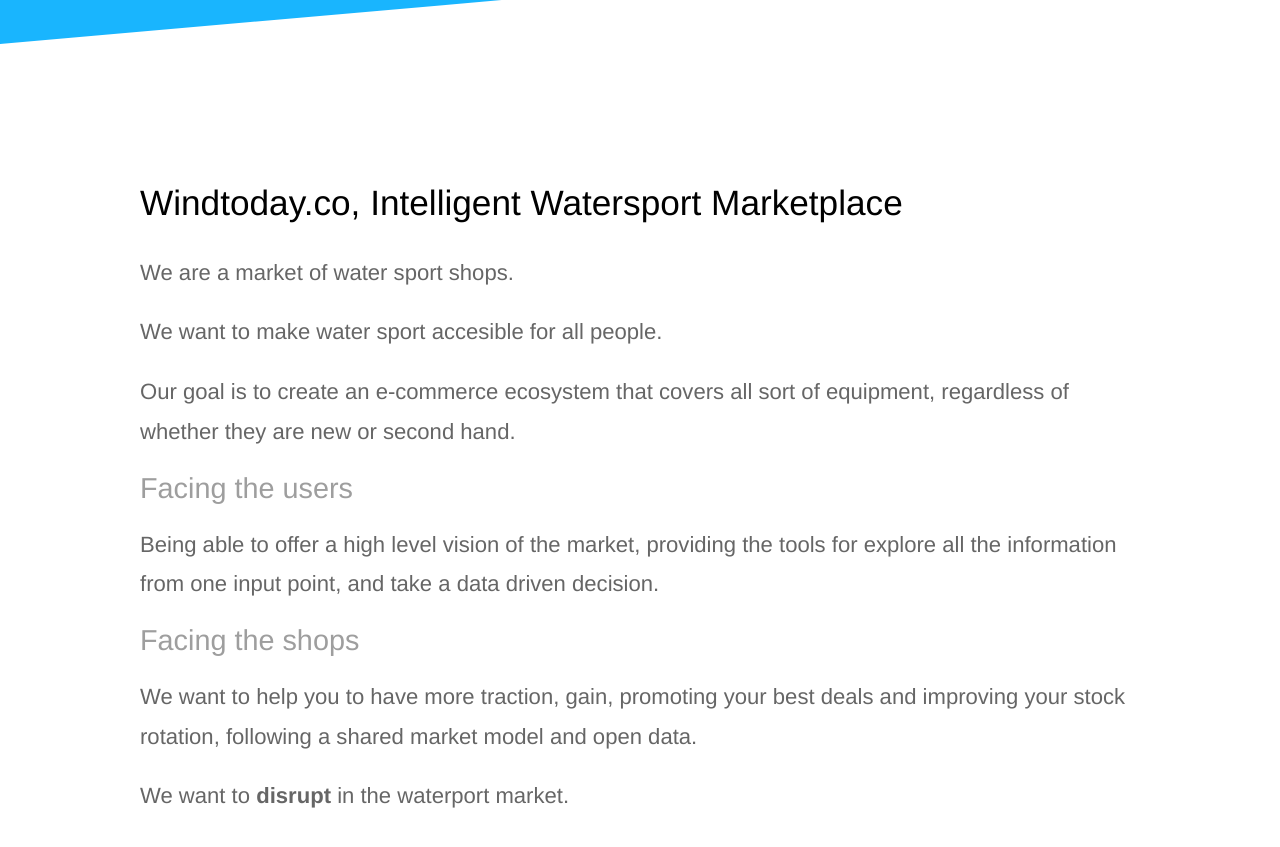
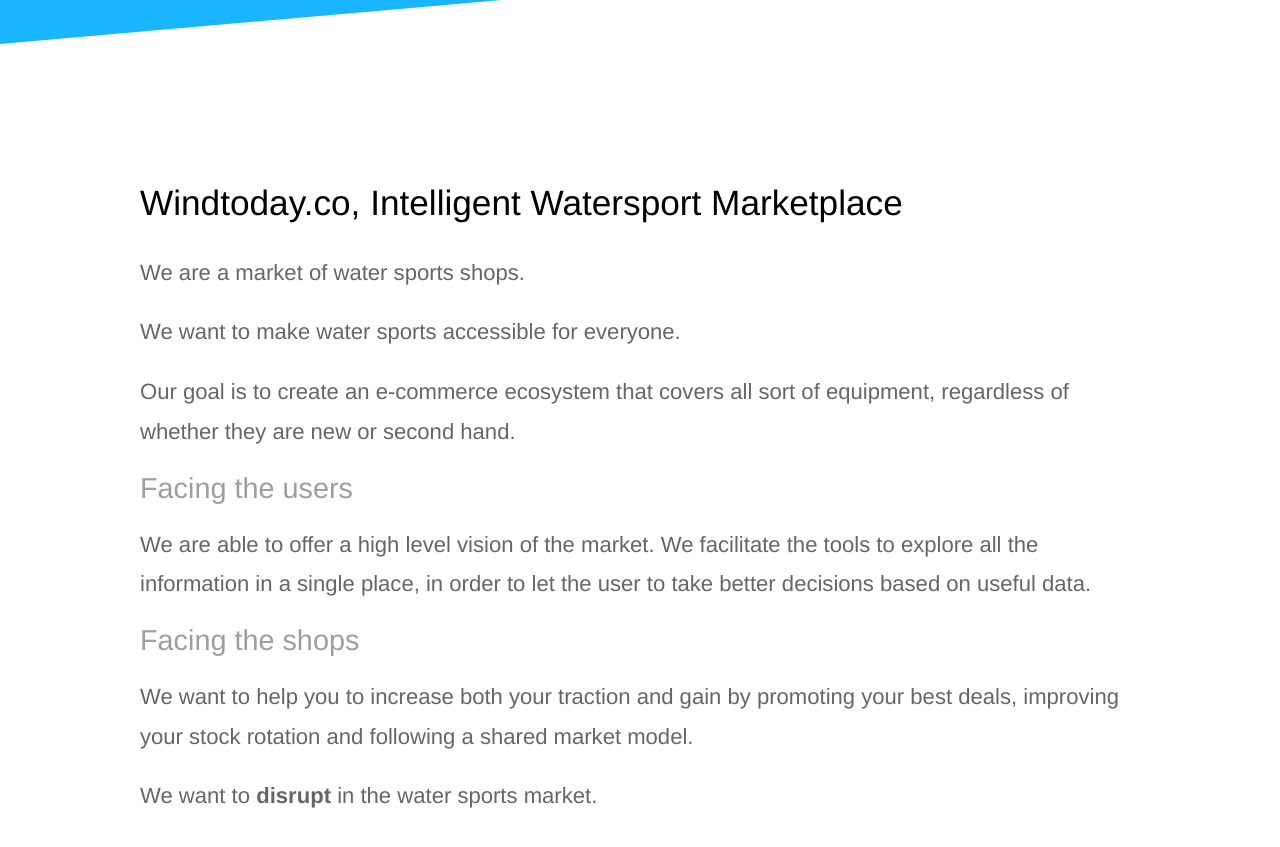
Before and after one commit to windtoday/windtoday-blog, a Jekyll site: the page built from about.md, in a window 1280 px wide and 900 px high, scrolled down 504 px. Shown: the top 847 px of the window. Built offline with Jekyll 4.4.1, drawn with Linux system fonts in a browser that asks for light colours; comment, search, counter and statistics services are not loaded.

Commit message:
Update about.md

```diff
--- a/about.md
+++ b/about.md
@@ -8,18 +8,18 @@
 
 ## Windtoday.co, Intelligent Watersport Marketplace
 
-We are a market of water sport shops.
+We are a market of water sports shops.
 
-We want to make water sport accesible for all people.
+We want to make water sports accessible for everyone.
 
 Our goal is to create an e-commerce ecosystem that covers all sort of equipment, regardless of whether they are new or second hand.
 
 ### Facing the users
 
-Being able to offer a high level vision of the market, providing the tools for explore all the information from one input point, and take a data driven decision.
+We are able to offer a high level vision of the market. We facilitate the tools to explore all the information in a single place, in order to let the user to take better decisions based on useful data.
 
 ### Facing the shops
 
-We want to help you to have more traction, gain, promoting your best deals and improving your stock rotation, following a shared market model and open data.
+We want to help you to increase both your traction and gain by promoting your best deals, improving your stock rotation and following a shared market model.
 
-We want to **disrupt** in the waterport market.
+We want to **disrupt** in the water sports market.
```
